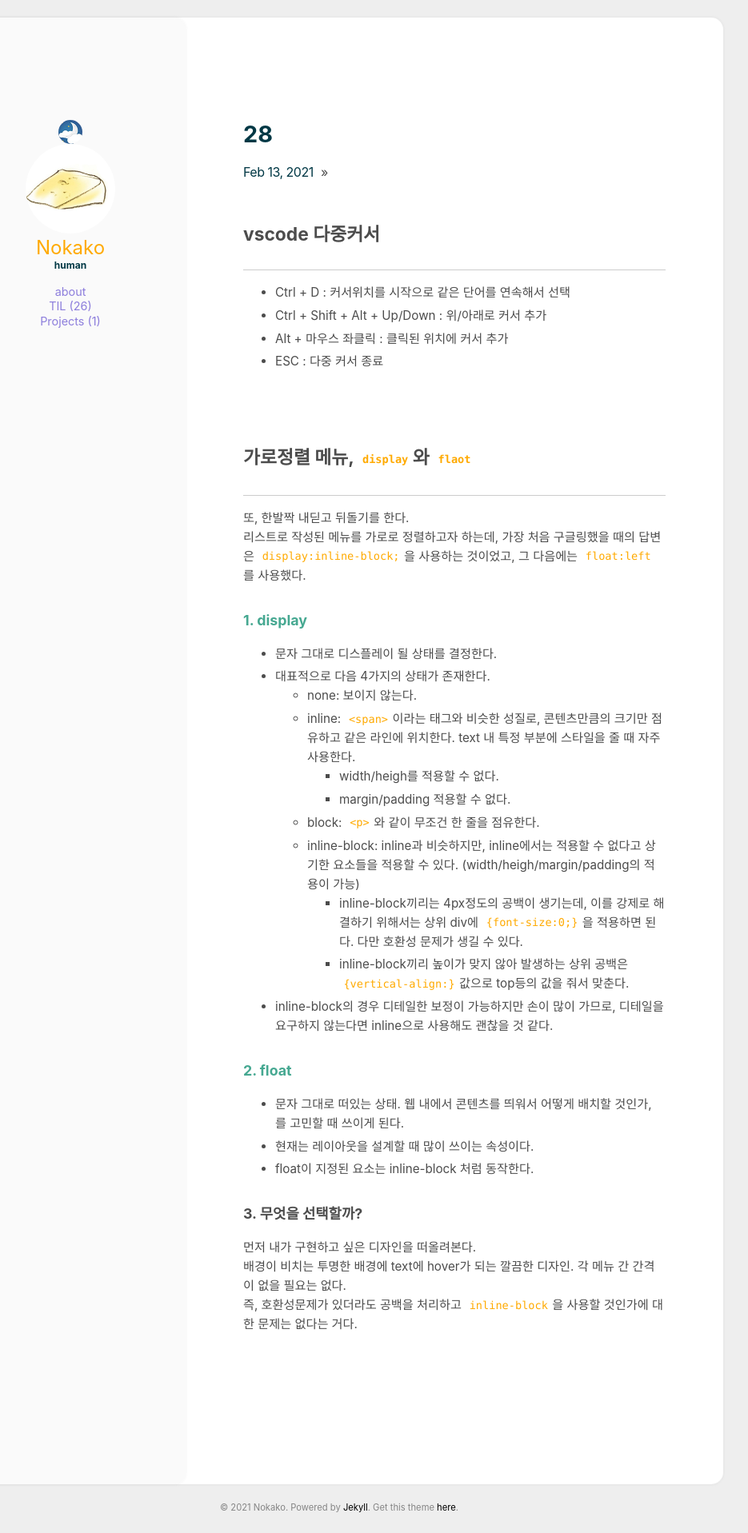
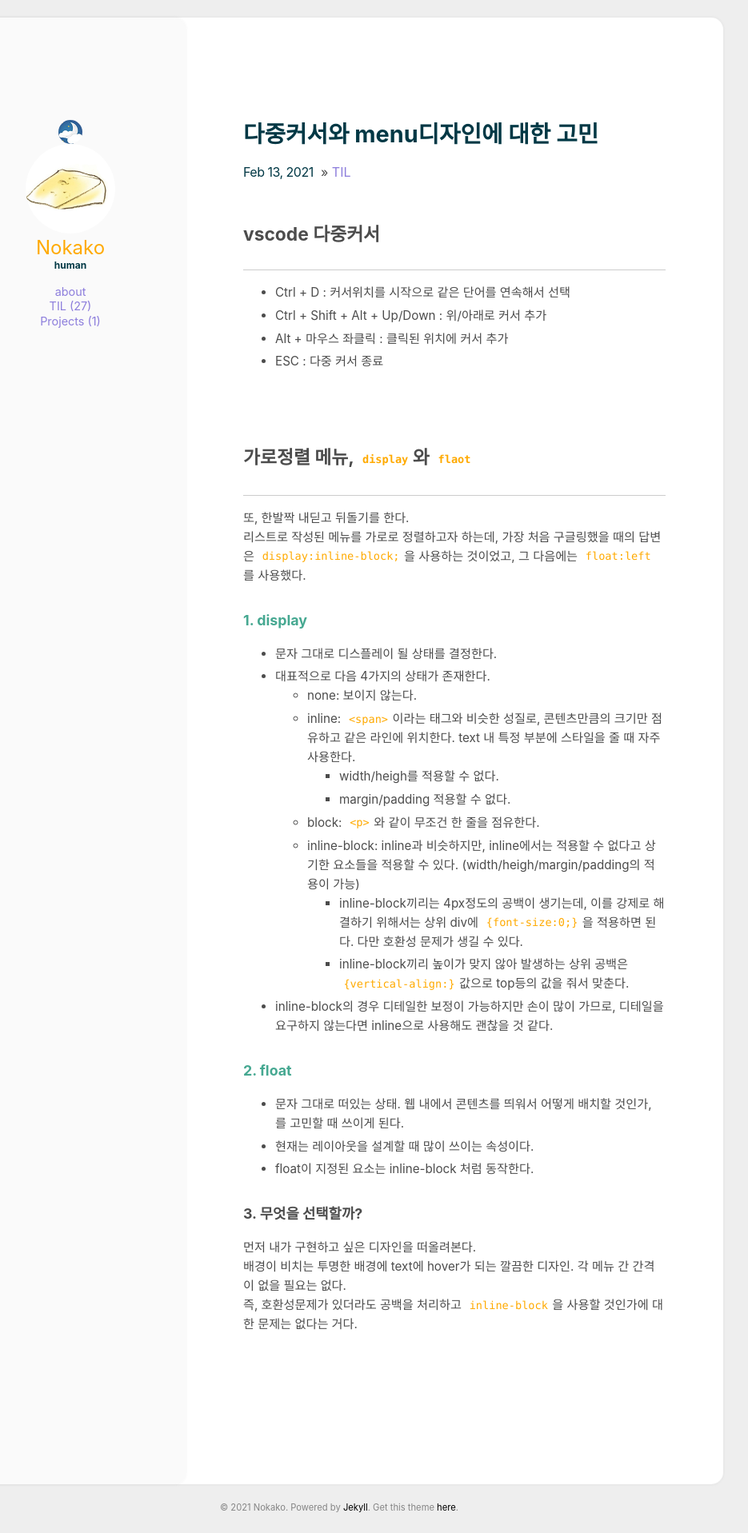
Before and after one commit to Nokako/Nokako.github.io, a Jekyll site: the page built from _posts/2021-02-13-28.md, in a window 1280 px wide. Shown: the whole page at 80% size, without its empty margins (216-1151 px from the left). Built offline with Jekyll 4.4.1, drawn with Linux system fonts in a browser that asks for light colours.

Commit message:
TIL수정

```diff
--- a/_posts/2021-02-13-28.md
+++ b/_posts/2021-02-13-28.md
@@ -1,5 +1,6 @@
 ---
-title:
+title: 다중커서와 menu디자인에 대한 고민
+categories: [TIL]
 comments: true
 ---
 
```
Also changed, not shown: _posts/2021-02-14-29.md (added).
